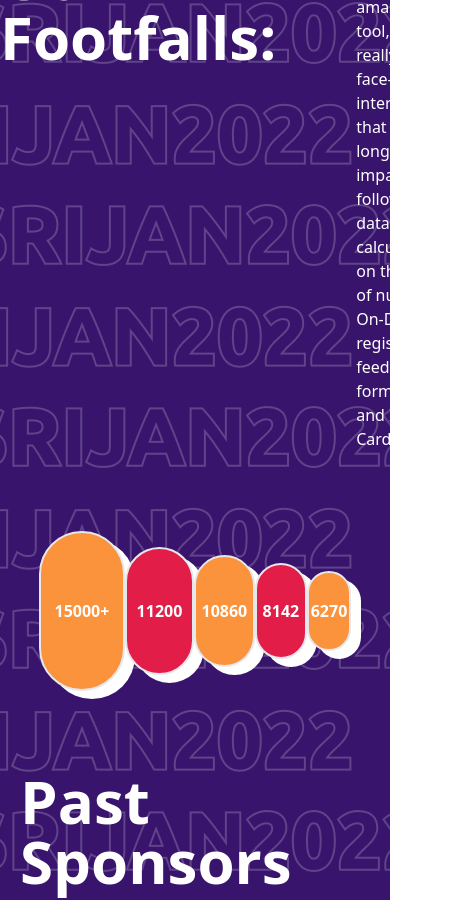
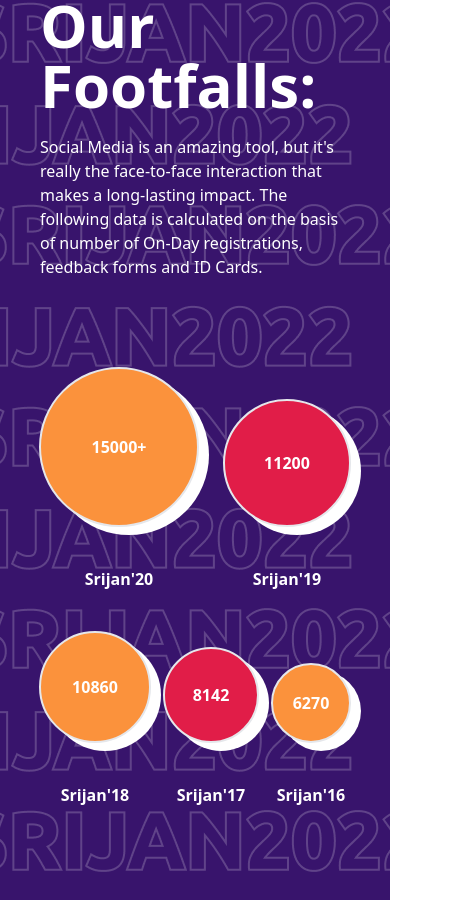
Before and after one commit to srijanju2022/srijan22-web, a Next.js app: page / in a window 390 px wide. Shown: the part 2540-3440 px from the top of the page, 456 px wide, since content can reach past the window. Built offline with nearby package versions, Linux system fonts and the light colour scheme.

Commit message:
feat: imrpove footfall section | add responsiveness

```diff
--- a/src/components/componentFootfall.tsx
+++ b/src/components/componentFootfall.tsx
@@ -1,22 +1,26 @@
 import { FootFallCircles } from "./componentFootfallCircle";
 
 export const FootFall = () => {
-    return(
-        <div className="flex flex-col mb-20 text-white">
-            <div className="flex flex-row mb-20">
-                <h1 className=" font-bold text-6xl mr-20">Our Footfalls:</h1>
-                <p>Social Media is an amazing tool, but it&apos;s really the face-to-face interaction that makes
-                a long-lasting <br/> impact. The following data is calculated on the basis of number of On-Day registrations,
-                feedback forms <br/> and ID Cards.</p>
+  return (
+    <div className="my-32 text-white">
+      <div className="flex flex-wrap space-y-5 mx-10 flex-row mb-20">
+        <h1 className="font-bold text-6xl mr-20">Our Footfalls:</h1>
+        <p>
+          Social Media is an amazing tool, but it&apos;s really the face-to-face
+          interaction that makes a long-lasting impact. The following data is
+          calculated on the basis of number of On-Day registrations, feedback
+          forms and ID Cards.
+        </p>
       </div>
-            <div className="flex flex-row justify-between items-center font-semibold" style={{
+      <div
+        className="flex flex-wrap justify-between items-end space-y-10 font-semibold"
+        style={{
           paddingLeft: "10%",
           paddingRight: "10%",
-            }}>
-
+        }}
+      >
         <FootFallCircles />
-
       </div>
     </div>
-    )
+  );
 };
--- a/src/components/componentFootfallCircle.tsx
+++ b/src/components/componentFootfallCircle.tsx
@@ -1,31 +1,62 @@
 export const FootFallCircles = () => {
-    return(
+  return (
     <>
-            <div className="w-40 h-40 rounded-full bg-orange-400 text-center border-2" style={{
-                boxShadow: "10px 8px white"
-            }}>
+      <div className="flex flex-col items-center space-y-10">
+        <div
+          className="w-40 h-40 rounded-full bg-orange-400 text-center border-2"
+          style={{
+            boxShadow: "10px 8px white",
+          }}
+        >
           <div className="h-full flex justify-center items-center ">15000+</div>
         </div>
-            <div className="w-32 h-32 rounded-full bg-rose-600 text-center border-2" style={{
-                boxShadow: "10px 8px white"
-            }}>
+        <h6>Srijan&apos;20</h6>
+      </div>
+
+      <div className="flex flex-col items-center space-y-10">
+        <div
+          className="w-32 h-32 rounded-full bg-rose-600 text-center border-2"
+          style={{
+            boxShadow: "10px 8px white",
+          }}
+        >
           <div className="h-full flex justify-center items-center ">11200</div>
         </div>
-            <div className="w-28 h-28 rounded-full bg-orange-400 text-center border-2" style={{
-                boxShadow: "10px 8px white"
-            }}>
+        <h6>Srijan&apos;19</h6>
+      </div>
+      <div className="flex flex-col items-center space-y-10">
+        <div
+          className="w-28 h-28 rounded-full bg-orange-400 text-center border-2"
+          style={{
+            boxShadow: "10px 8px white",
+          }}
+        >
           <div className="h-full flex justify-center items-center ">10860</div>
         </div>
-            <div className="w-24 h-24 rounded-full bg-rose-600 text-center border-2" style={{
-                boxShadow: "10px 8px white"
-            }}>
+        <h6>Srijan&apos;18</h6>
+      </div>
+      <div className="flex flex-col items-center space-y-10">
+        <div
+          className="w-24 h-24 rounded-full bg-rose-600 text-center border-2"
+          style={{
+            boxShadow: "10px 8px white",
+          }}
+        >
           <div className="h-full flex justify-center items-center ">8142</div>
         </div>
-            <div className="w-20 h-20 rounded-full bg-orange-400 text-center border-2" style={{
-                boxShadow: "10px 8px white"
-            }}>
+        <h6>Srijan&apos;17</h6>
+      </div>
+      <div className="flex flex-col items-center space-y-10">
+        <div
+          className="w-20 h-20 rounded-full bg-orange-400 text-center border-2"
+          style={{
+            boxShadow: "10px 8px white",
+          }}
+        >
           <div className="h-full flex justify-center items-center ">6270</div>
         </div>
+        <h6>Srijan&apos;16</h6>
+      </div>
     </>
-    )
-}
+  );
+};
```
Lines whose indentation alone changed are shown as unchanged.
